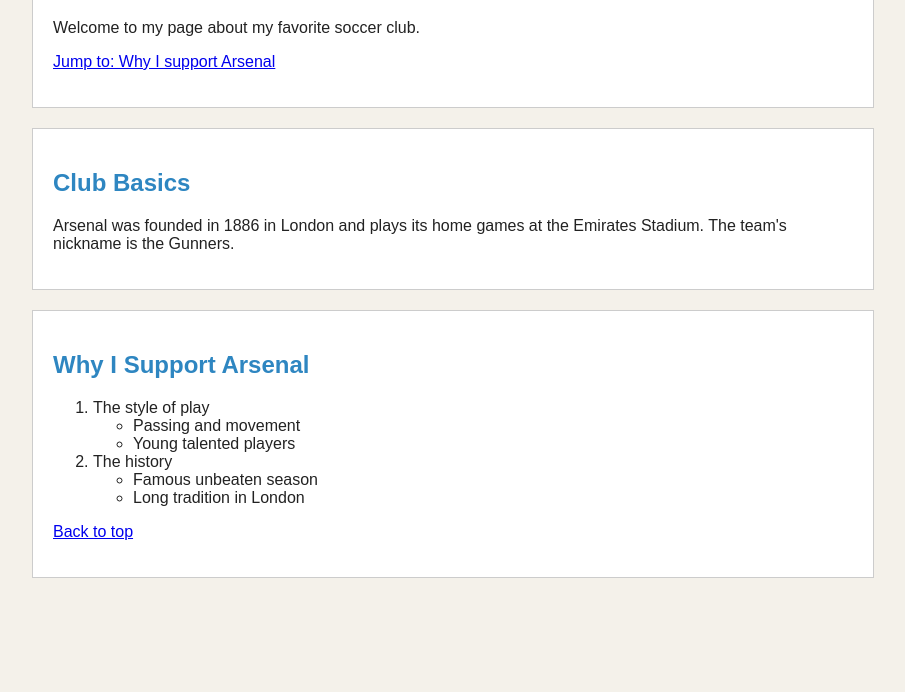
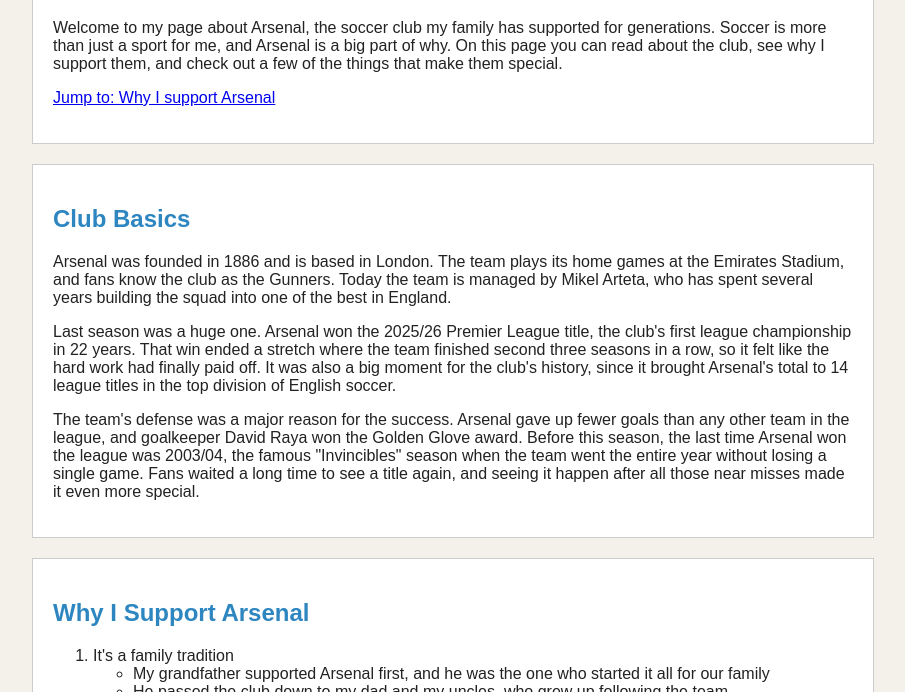
Before and after one commit to Kaspertapola02/Kaspertapola02.github.io, a plain HTML site: page scratch.html in a window 1280 px wide. Shown: the part 108-800 px from the top of the page, without its empty margins (187-1092 px from the left). Drawn offline with Linux system fonts and the light colour scheme.

Commit message:
Enhance Arsenal Football Club page content
Expanded the content about Arsenal Football Club, detailing its history, recent achievements, and personal significance. Updated reasons for supporting the club to reflect family tradition and community.

```diff
--- a/scratch.html
+++ b/scratch.html
@@ -7,33 +7,38 @@
 </head>
 <body>
 
-  <div class="box">
+  <div class="box" id="top">
     <h1>Arsenal Football Club</h1>
-    <p>Welcome to my page about my favorite soccer club.</p>
+    <p>Welcome to my page about Arsenal, the soccer club my family has supported for generations. Soccer is more than just a sport for me, and Arsenal is a big part of why. On this page you can read about the club, see why I support them, and check out a few of the things that make them special.</p>
     <p><a href="#reasons">Jump to: Why I support Arsenal</a></p>
   </div>
 
   <div class="box">
     <h2>Club Basics</h2>
-    <p>Arsenal was founded in 1886 in London and plays its home games at the Emirates Stadium. The team's nickname is the Gunners.</p>
+    <p>Arsenal was founded in 1886 and is based in London. The team plays its home games at the Emirates Stadium, and fans know the club as the Gunners. Today the team is managed by Mikel Arteta, who has spent several years building the squad into one of the best in England.</p>
+    <p>Last season was a huge one. Arsenal won the 2025/26 Premier League title, the club's first league championship in 22 years. That win ended a stretch where the team finished second three seasons in a row, so it felt like the hard work had finally paid off. It was also a big moment for the club's history, since it brought Arsenal's total to 14 league titles in the top division of English soccer.</p>
+    <p>The team's defense was a major reason for the success. Arsenal gave up fewer goals than any other team in the league, and goalkeeper David Raya won the Golden Glove award. Before this season, the last time Arsenal won the league was 2003/04, the famous "Invincibles" season when the team went the entire year without losing a single game. Fans waited a long time to see a title again, and seeing it happen after all those near misses made it even more special.</p>
   </div>
 
   <div class="box" id="reasons">
     <h2>Why I Support Arsenal</h2>
     <ol>
-      <li>The style of play
+      <li>It's a family tradition
         <ul>
-          <li>Passing and movement</li>
-          <li>Young talented players</li>
+          <li>My grandfather supported Arsenal first, and he was the one who started it all for our family</li>
+          <li>He passed the club down to my dad and my uncles, who grew up following the team</li>
+          <li>Now my brothers and I support Arsenal too, so it connects us across generations</li>
         </ul>
       </li>
-      <li>The history
+      <li>It's a club with a lot of history
         <ul>
-          <li>Famous unbeaten season</li>
-          <li>Long tradition in London</li>
+          <li>The unbeaten Invincibles season in 2003/04 is one of the most famous achievements in English soccer</li>
+          <li>Winning the league again in 2025/26 after waiting 22 years showed the club never gave up</li>
+          <li>Being part of a fan community that stretches all over the world makes every match feel bigger</li>
         </ul>
       </li>
     </ol>
+    <p>Supporting Arsenal means something different to me than just cheering for a team. It's something I share with my family, and every big win, tough loss, and long wait is a memory we all share together.</p>
     <p><a href="#top">Back to top</a></p>
   </div>
 
```
